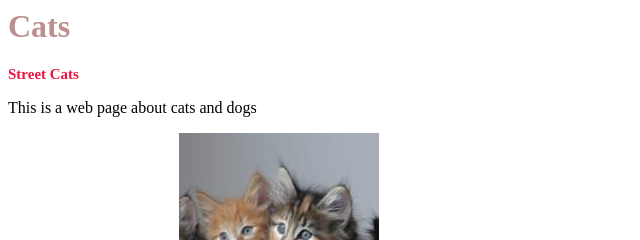
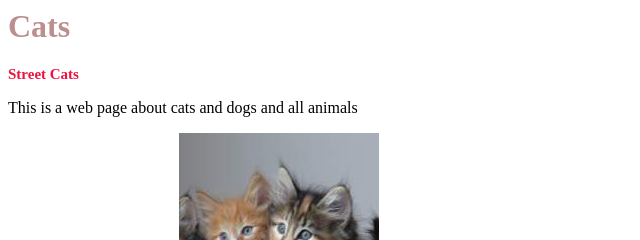
Before and after one commit to mmg542/Simple-Cat-Page, a plain HTML site: page index.html in a window 1280 px wide. Shown: the top 240 px of the page, 0-640 px from the left. Drawn offline with Linux system fonts and the light colour scheme.

Commit message:
added all animals

```diff
--- a/index.html
+++ b/index.html
@@ -6,7 +6,7 @@
     <body>
         <h1> Cats </h1>
         <h2> Street Cats</h2>
-        <p> This is a web page about cats and dogs </p>
+        <p> This is a web page about cats and dogs and all animals </p>
         <a href="https://placekitten.com/"> This is a Link. Click here.</a>
         <img alt="four cats sitting in a basket" src="./cats.jpeg"></img>
     </body>
```
